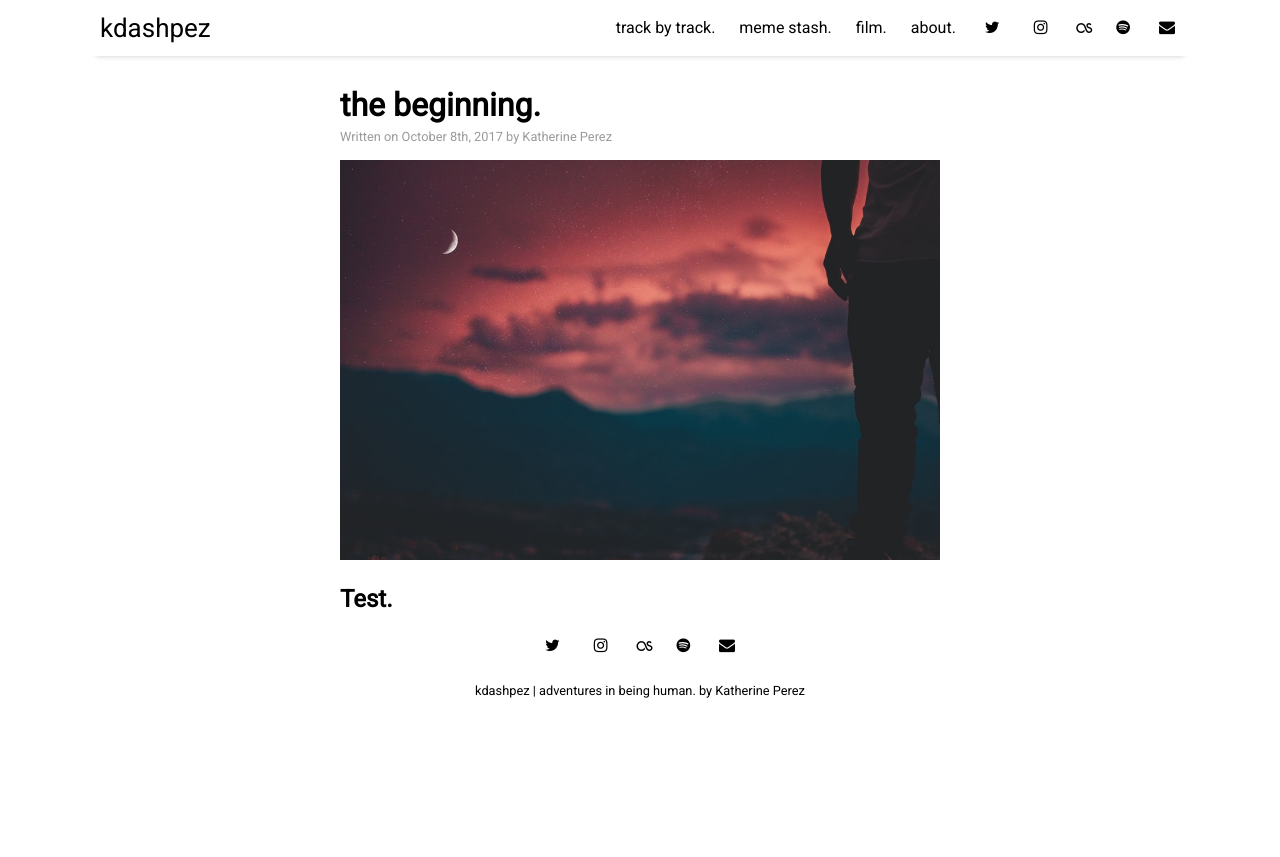
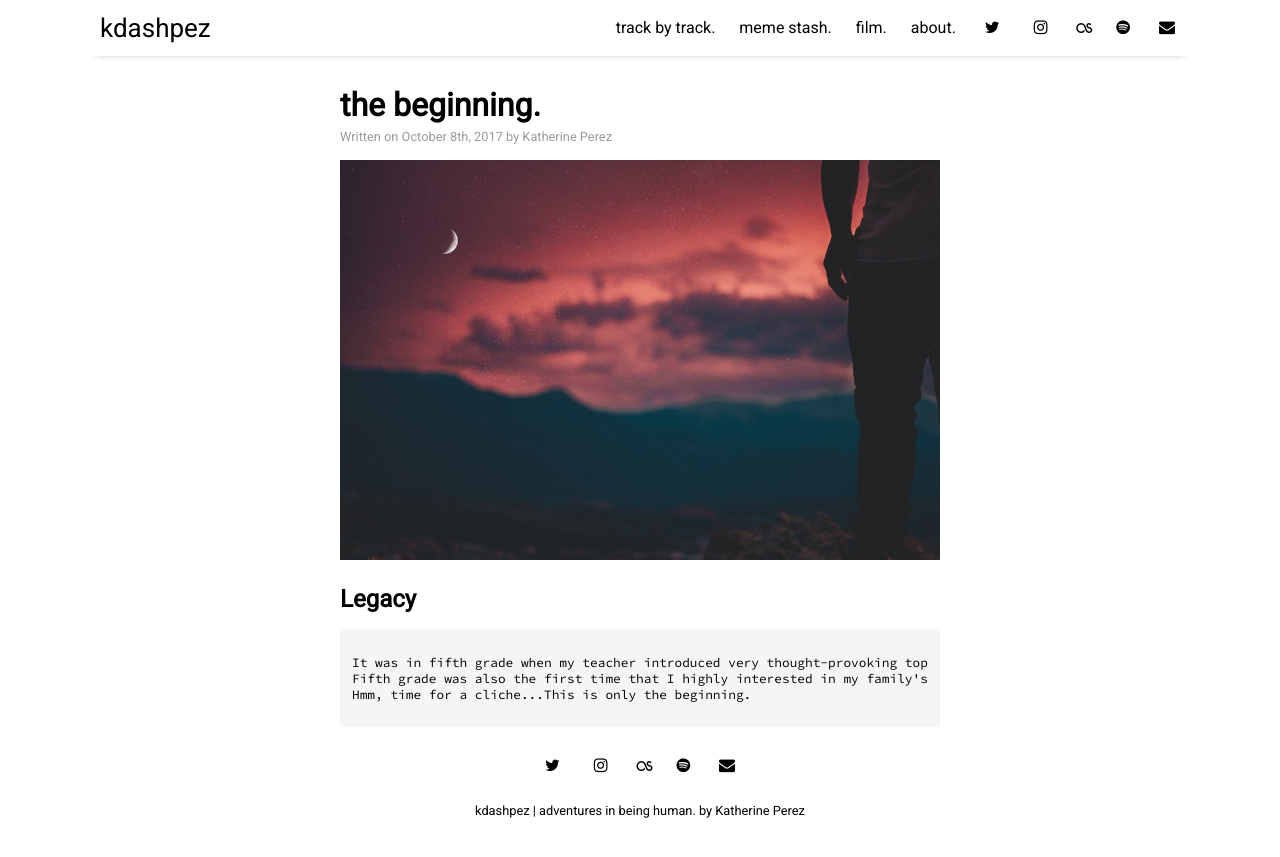
Before and after one commit to kdashpez/kdashpez, a Jekyll site: the page built from _posts/2017-10-08-the-beginning.md, in a window 1280 px wide. Shown: the top 857 px of the page. Built offline with Jekyll 4.4.1, drawn with Linux system fonts in a browser that asks for light colours; nearby versions of some CDN libraries.

Commit message:
add the beginning post

```diff
--- a/_posts/2017-10-08-the-beginning.md
+++ b/_posts/2017-10-08-the-beginning.md
@@ -8,4 +8,7 @@ image:
  feature: sky-and-moon.jpg
 ---
 
-## Test.
+## Legacy
+    It was in fifth grade when my teacher introduced very thought-provoking topics. At the time, I probably didn't take them as seriously, but they have certainly resonated with me up to this day. My teacher spoke about how life is short and that we should seize the day (I hadn't watched Dead Poets Society at that point in time). He asked us what would we leave behind on this after we are gone. He wanted us to think about our *legacy*. I was sure it wasn't exactly about being famous, but about the impact that you have made and the experience you gain with the time that you are alive.
+    Fifth grade was also the first time that I highly interested in my family's ancestry since that was the first time I was introduced to the topic of genealogy. My parents, being from the Philippines, have no extensive recorded history of what my family has really done. This website is an attempt to have some written record of what I've done and the thoughts that I have (because you can't turn off the Internet, right?). Also, making websites is super fun, amirite?
+    Hmm, time for a cliche...This is only the beginning.
```
